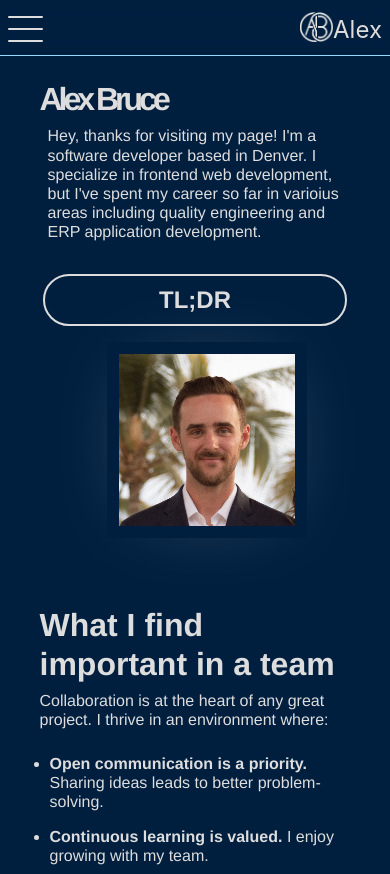
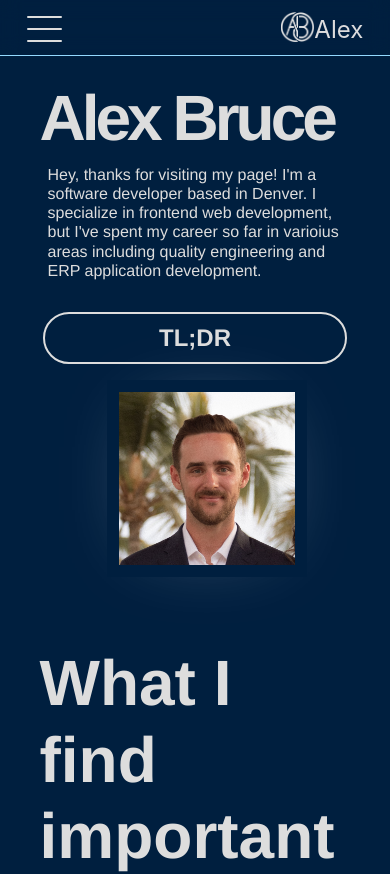
Before and after one commit to Alexbruce1/portfolio2024, a React (Create React App) app: page / in a window 390 px wide. Shown: the top 874 px of the page. Built offline with nearby package versions, Linux system fonts and the light colour scheme.

Commit message:
Fix some responsive design elements for spacing

```diff
--- a/src/Components/Footer.css
+++ b/src/Components/Footer.css
@@ -6,6 +6,7 @@
   font-size: calc(10px + 2vmin);
   padding: 0;
   width: 100%;
+  border-top: 1px solid var(--dark-mode-text);
 }
 
 .footer-items-container {
@@ -85,12 +86,19 @@
   text-decoration: none;
 }
 
+/* 1000px ------------------------------------------------------ */
+@media (max-width: 840px) {
+  .footer-items-container {
+    max-width: 90%;
+  }
+}
 
 /* 840px ------------------------------------------------------ */
 @media (max-width: 840px) {
   .footer-items-container {
     display: block;
     padding: 0;
+    max-width: unset;
   }
 
   .footer-about {
--- a/src/Components/Header.css
+++ b/src/Components/Header.css
@@ -79,12 +79,6 @@
 
 /* 2000px  ----------------------------------------------------------------------- */
 @media (max-width: 2000px) {
-  .App-header {
-  }
-
-  .app-header-container {
-  }
-
   .header-nav-container {
     width: 50%;
   }
@@ -102,7 +96,7 @@
   }
 
   .app-header-container {
-    max-width: 1000px;
+    max-width: 90%;
   }
 }
 
--- a/src/Components/Home.css
+++ b/src/Components/Home.css
@@ -332,7 +332,7 @@
   }
 
   .home-headline {
-    font-size: var(--font-size-small);
+    font-size: 64px;
     text-align: left;
     margin: 0 20px;
   }
```
